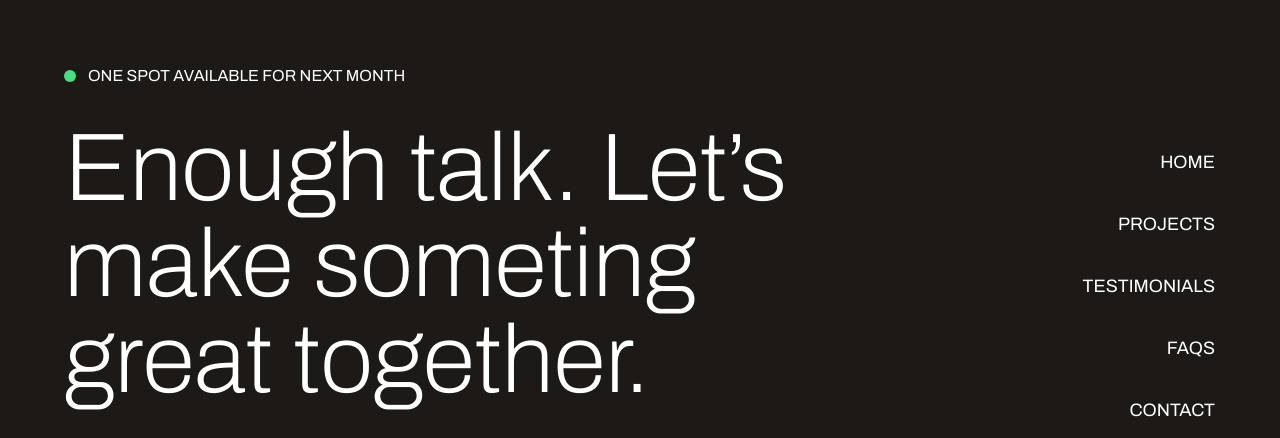
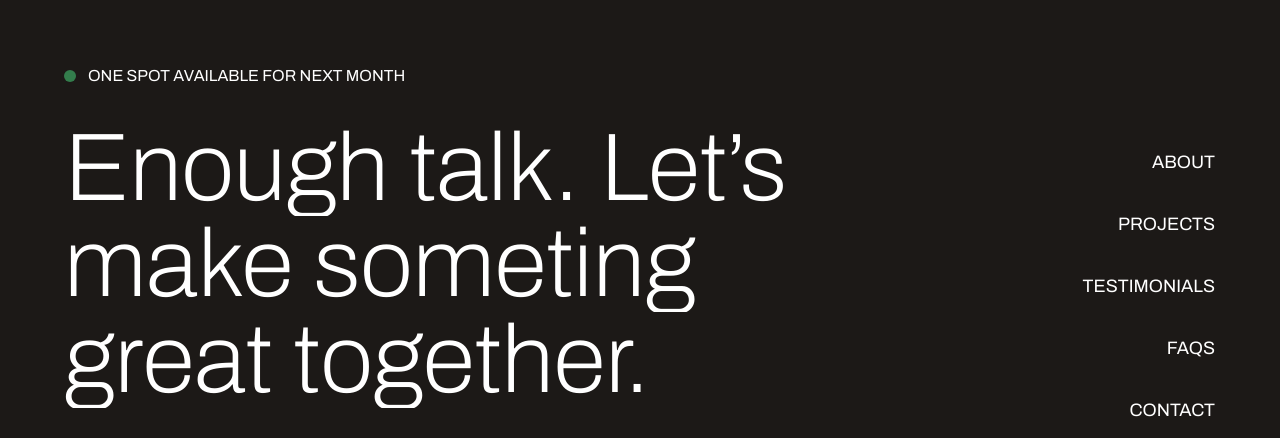
Before and after one commit to in27sung/portfolio, a Next.js app: page / in a window 1280 px wide. Shown: the part 6998-7436 px from the top of the page. Built offline with nearby package versions, Linux system fonts and the light colour scheme.

Commit message:
Update Footer

```diff
--- a/src/sections/Footer.tsx
+++ b/src/sections/Footer.tsx
@@ -1,51 +1,85 @@
-import { FC } from "react";
+'use client';
+
+import { FC, MouseEvent, useEffect } from "react";
 import Button from "@/components/Button";
+import useTextRevealAnimation from "@/hooks/useTextRevealAnimation";
+import { useInView } from "motion/react";
 
 const navItems = [
   {
-    href: '#',
-    label: 'Home'
+    href: '#intro',
+    label: 'About'
   },
   {
-    href: '#',
+    href: '#projects',
     label: 'Projects'
   },
   {
-    href: '#',
+    href: '#testimonials',
     label: 'Testimonials'
   },
   {
-    href: '#',
+    href: '#faqs',
     label: 'Faqs'
   },
   {
-    href: '#',
+    href: '#contact',
     label: 'Contact'
   }
 ]
 
 const Footer: FC = () => {
-  return <footer className="bg-stone-900 text-white" id="contact">
+  const { scope, entranceAnimation } = useTextRevealAnimation();
+  const inView = useInView(scope);
+
+  useEffect(() => {
+    if (inView) {
+      entranceAnimation();
+    }
+  }, [inView, entranceAnimation]);
+
+  const handleClickNavItem = (e: MouseEvent<HTMLAnchorElement>) => {
+    e.preventDefault();
+
+    const url = new URL(e.currentTarget.href);
+    const hash = url.hash;
+
+    const target = document.querySelector(hash);
+
+    if (!target) return;
+    target.scrollIntoView({ behavior: 'smooth' })
+  };
+
+  return (
+    <footer className="bg-stone-900 text-white" id="contact">
       <div className="container">
         <div className="section">
           <div className="flex items-center gap-3">
-        <div className="size-3 rounded-full bg-green-400"></div>
+            <div className="size-3 rounded-full bg-green-400 animate-pulse"></div>
             <span className="uppercase">One spot available for next month</span>
           </div>
           <div className="grid md:grid-cols-3 md:items-center">
             <div className="md:col-span-2">
-          <h2 className="text-4xl md:text-7xl lg:text-8xl mt-8 font-extralight">
+              <h2 className="text-4xl md:text-7xl lg:text-8xl mt-8 font-extralight" ref={scope}>
                 Enough talk. Let&rsquo;s make someting great together.
               </h2>
-          <Button variant="secondary" className="mt-8" iconAfter={<svg xmlns="http://www.w3.org/2000/svg" fill="none" viewBox="0 0 24 24" strokeWidth="1.5" stroke="currentColor" className="size-6">
+              <Button variant="secondary" className="mt-8" iconAfter={
+                <div className="size-6 overflow-hidden">
+                  <div className="w-12 h-6 flex transition-transform duration-500 group-hover/button:-translate-x-1/2">
+                    <svg xmlns="http://www.w3.org/2000/svg" fill="none" viewBox="0 0 24 24" strokeWidth="1.5" stroke="currentColor" className="size-6">
                       <path strokeLinecap="round" strokeLinejoin="round" d="m4.5 19.5 15-15m0 0H8.25m11.25 0v11.25" />
                     </svg>
+                    <svg xmlns="http://www.w3.org/2000/svg" fill="none" viewBox="0 0 24 24" strokeWidth="1.5" stroke="currentColor" className="size-6">
+                      <path strokeLinecap="round" strokeLinejoin="round" d="m4.5 19.5 15-15m0 0H8.25m11.25 0v11.25" />
+                    </svg>
+                  </div>
+                </div>
               }>in27sung@gamil.com
               </Button>
             </div>
             <nav className="flex flex-col md:items-end gap-8 mt-16 md:mt-0">
               {navItems.map(({ href, label }) => (
-              <a href={href} key={label}>
+                <a href={href} key={label} onClick={handleClickNavItem}>
                   <Button variant="text" className="text-lg">{label}</Button>
                 </a>
               ))}
@@ -56,7 +90,8 @@ const Footer: FC = () => {
           Copyright &copy; Insung Hwang &bull; All rights reserved
         </p>
       </div>
-  </footer>;
+    </footer>
+  );
 };
 
 export default Footer;
--- a/src/sections/Header.tsx
+++ b/src/sections/Header.tsx
@@ -121,7 +121,8 @@ const Header: FC = () => {
 
     if (!target) return;
     target.scrollIntoView({ behavior: 'smooth' })
-  }
+  };
+
   return (
     <header>
       <div className="fixed top-0 left-0 w-full h-0 overflow-hidden bg-stone-900 z-10" ref={navScope}>
```
Lines whose indentation alone changed are shown as unchanged.
